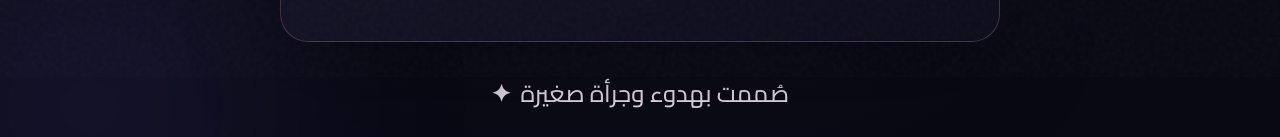
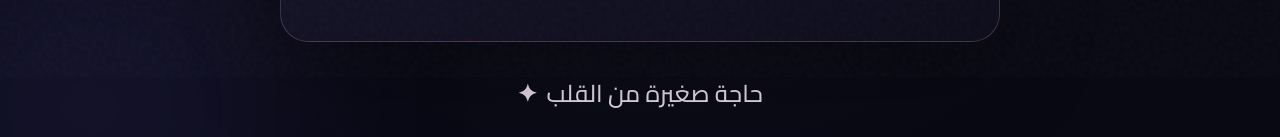
Before and after one commit to Hunnuz13/Nada-repo, a plain HTML site: page index.html in a window 1280 px wide. Shown: the part 723-860 px from the top of the page. Drawn offline with Linux system fonts and the light colour scheme.

Commit message:
Update footer text in index.html

```diff
--- a/index.html
+++ b/index.html
@@ -52,7 +52,7 @@
 
 </section>
 
-<footer>صُممت بهدوء وجرأة صغيرة <b>✦</b></footer>
+<footer>حاجة صغيرة من القلب <b>✦</b></footer>
 </main>
 <script src="script.js"></script>
 </body></html>
```
